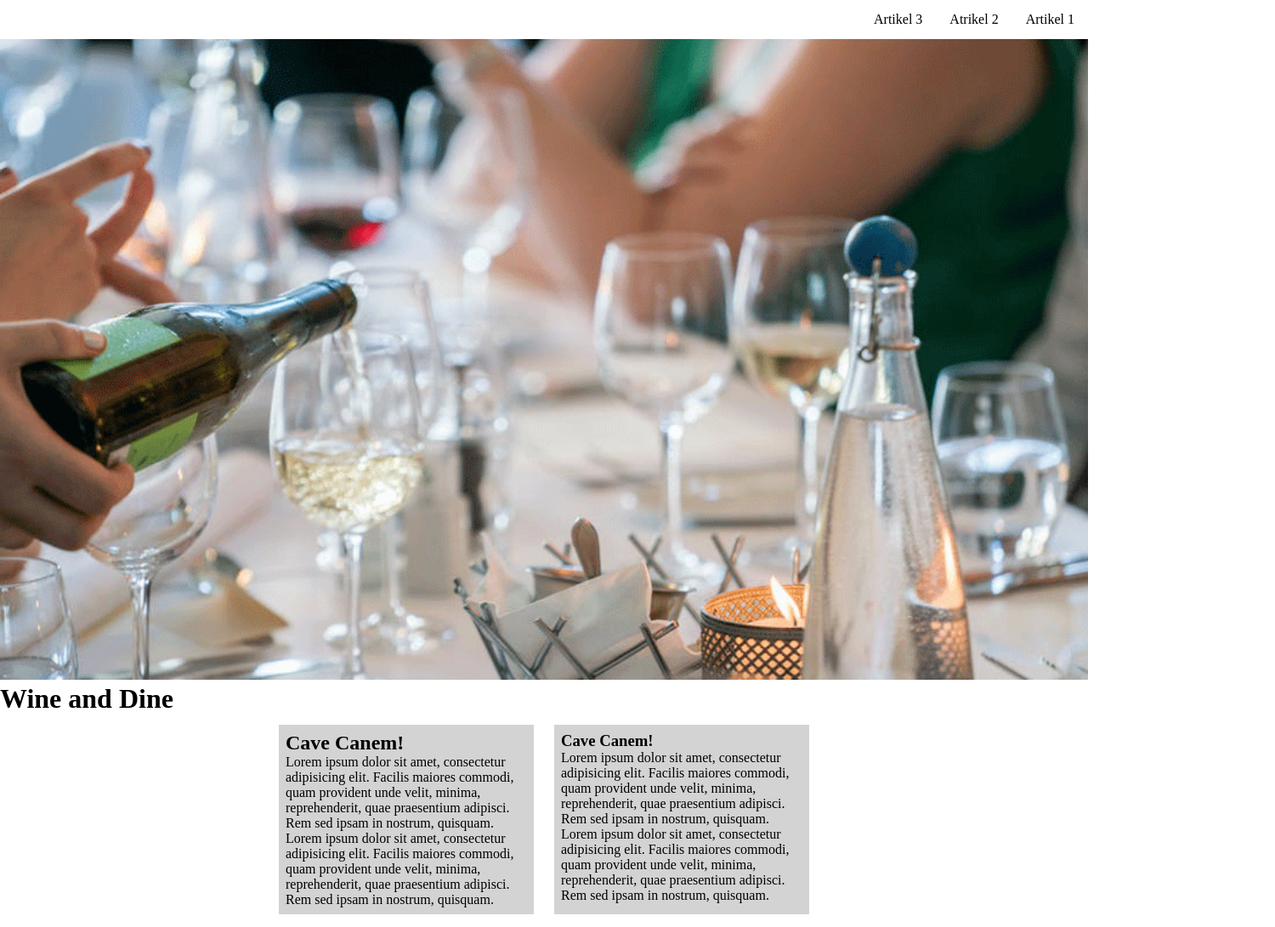
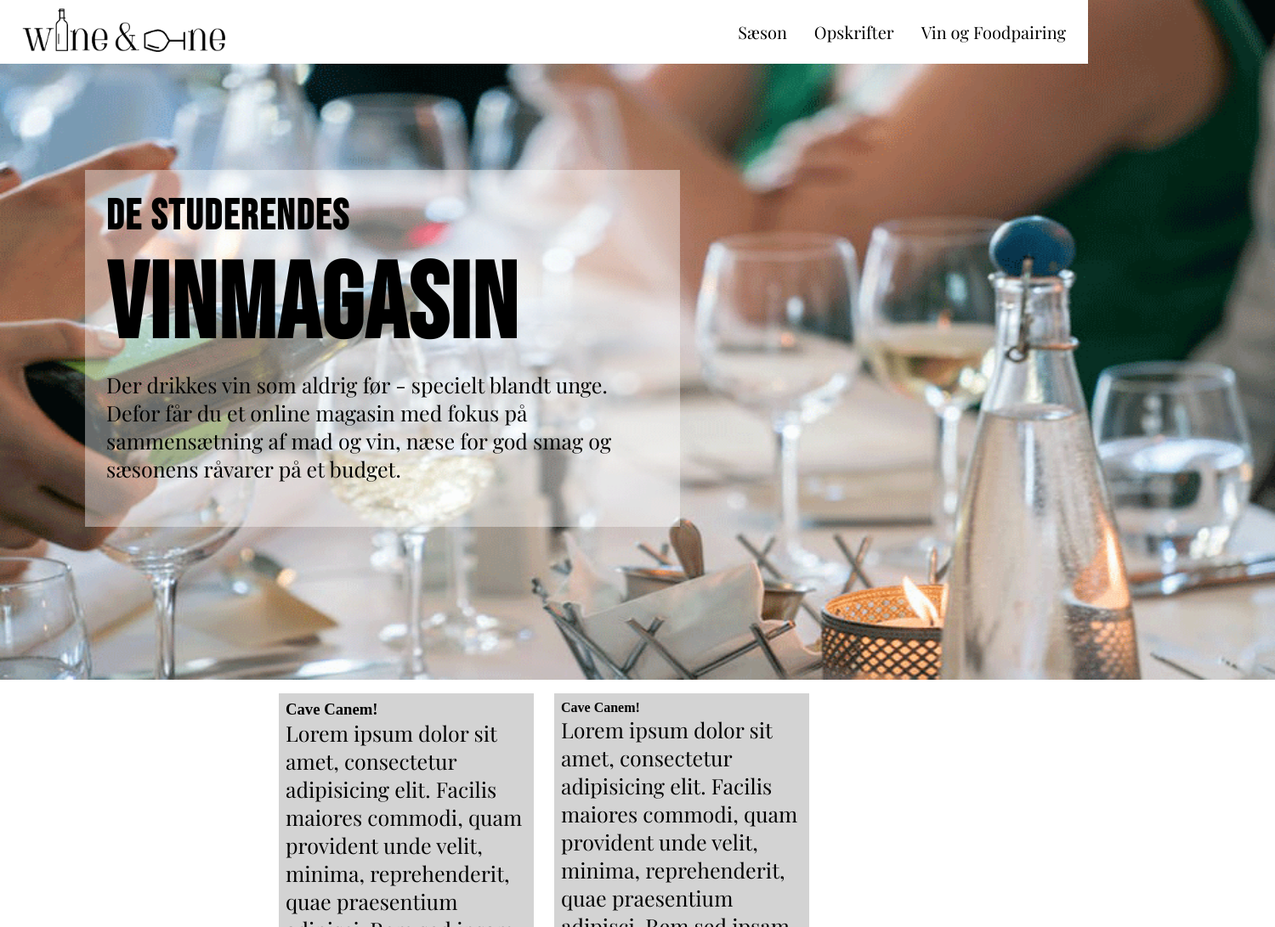
Before and after one commit to celineholst/Online-magasin, a plain HTML site: page index.html in a window 1280 px wide. Shown: the top 1091 px of the page at 85% size, 1500 px wide, since content can reach past the window. Drawn offline with nearby package versions, Linux system fonts and the light colour scheme.

Commit message:
navigation
forarbejde

```diff
--- a/css/style.css
+++ b/css/style.css
@@ -1,20 +1,25 @@
-/**
- * fil: css/style.css
- **/
+/* Google fonts */
+@import url('https://fonts.googleapis.com/css?family=Bebas+Neue|Cormorant+Garamond&display=swap');
+@import url('https://fonts.googleapis.com/css?family=Bebas+Neue|Cormorant+Garamond|Old+Standard+TT|Playfair+Display&display=swap');
+
 * {
   box-sizing: border-box;
     margin: 0px;
     padding: 0px;
+    color: #000000;
 }
+
 
 .backimg{
     max-width: 100%;
 }
 
+/* navigationbar */
 ul{
+    position: fixed;
     list-style-type: none;
     margin: 0;
-    padding: 0;
+    padding: 10px;
     overflow: hidden;
     background-color: #fff;
     position: fixed;
@@ -23,25 +28,59 @@ ul{
 }
 
 li a{
+    font-family: 'Cormorant Garamond', serif;
+    font-family: 'Bebas Neue', cursive;
+    font-family: 'Old Standard TT', serif;
+    font-family: 'Playfair Display', serif;
+    font-size: 20px;
     float: right;
     display: block;
-    color: white;
+    color: #000000;
     text-align: center;
     padding: 14px 16px;
     text-decoration: none;
-    color: #000;
+}
+
+li a:hover{
+background-color: beige;
 }
 
 .logo{
-    display: inline-block;
-    vertical-align: top;
-    width: 50px;
-    height: 50px;
-    margin-right: 20px;
+    position: absolute;
+    top: 0px;
 }
 
-li a:hover{
-background-color: #d3d3d3;
+h1{
+    font-family: 'Cormorant Garamond', serif;
+    font-family: 'Bebas Neue', cursive;
+    font-size: 50px;
+    letter-spacing: 2px;
+}
+
+h2{
+    font-family: 'Cormorant Garamond', serif;
+    font-family: 'Bebas Neue', cursive;
+    font-size: 125px;
+    letter-spacing: 2px;
+}
+
+p{
+    font-family: 'Cormorant Garamond', serif;
+    font-family: 'Bebas Neue', cursive;
+    font-family: 'Old Standard TT', serif;
+    font-family: 'Playfair Display', serif;
+    font-size: 25px;
+}
+
+#front{
+    background-color: rgba(255, 255, 255, 0.4);
+    position: absolute;
+    padding: 25px;
+    top: 200px;
+    margin-left: 100px;
+    padding-bottom: 10px;
+    width: 700px;
+    height: 420px;
 }
 
 #flexible {
@@ -50,6 +89,7 @@ background-color: #d3d3d3;
     justify-content: center;
 }
 
+/* flexbox */
 #flexible > article {
     width: 300px;
     color: #000;
--- a/index.html
+++ b/index.html
@@ -10,35 +10,46 @@
 	<link rel="stylesheet" href="css/style.css">
 	<link rel="icon" type="image/x-icon" href=""/>
 </head>
-    <img class="backimg" src="images/baggrund.jpg" alt="baggrund" width="1500" height="800">
-    <h1>Wine and Dine</h1>
+
 <body>
 	<header>
+<img id="backimg" src="images/baggrund.jpg" alt="baggrund" width="1500" height="800">
+
         <nav>
     <ul>
-        <li><a href="">Artikel 1</a></li>
-      <li><a href="">Atrikel 2</a></li>
-      <li><a href="">Artikel 3</a></li>
+<a href="#" class="logo">
+<img src="images/Logo-kopi.png" height="80">
+        </a>
+        <li><a href="">Vin og Foodpairing</a></li>
+      <li><a href="">Opskrifter</a></li>
+      <li><a href="">Sæson</a></li>
     </ul>
         </nav>
 	</header>
 
 	<main>
+         <section id="front">
+            <h1>DE STUDERENDES</h1>
+             <h2>VINMAGASIN</h2>
+            <p>Der drikkes vin som aldrig før - specielt blandt unge.
+                Defor får du et online magasin med fokus på sammensætning af mad og vin, næse for god smag og sæsonens råvarer på et budget.</p>
+        </section>
+
 <section id="flexible">
 	        <article id="aa">
-        <h2>Cave Canem!</h2>
+        <h3>Cave Canem!</h3>
 	   <p>Lorem ipsum dolor sit amet, consectetur adipisicing elit. Facilis maiores commodi, quam provident unde velit, minima, reprehenderit, quae praesentium adipisci. Rem sed ipsam in nostrum, quisquam. Lorem ipsum dolor sit amet, consectetur adipisicing elit. Facilis maiores commodi, quam provident unde velit, minima, reprehenderit, quae praesentium adipisci. Rem sed ipsam in nostrum, quisquam.</p>
 	        </article>
 
        <article id="bb">
-        <h3>Cave Canem!</h3>
+        <h4>Cave Canem!</h4>
 	   <p>Lorem ipsum dolor sit amet, consectetur adipisicing elit. Facilis maiores commodi, quam provident unde velit, minima, reprehenderit, quae praesentium adipisci. Rem sed ipsam in nostrum, quisquam. Lorem ipsum dolor sit amet, consectetur adipisicing elit. Facilis maiores commodi, quam provident unde velit, minima, reprehenderit, quae praesentium adipisci. Rem sed ipsam in nostrum, quisquam.</p>
 	        </article>
         </section>
     </main>
 
     <footer>
-
+     &copy; 2020 Celine Holst. All rights reserved.
     </footer>
 
 </body>
```
Also changed, not shown: 1 other file.
